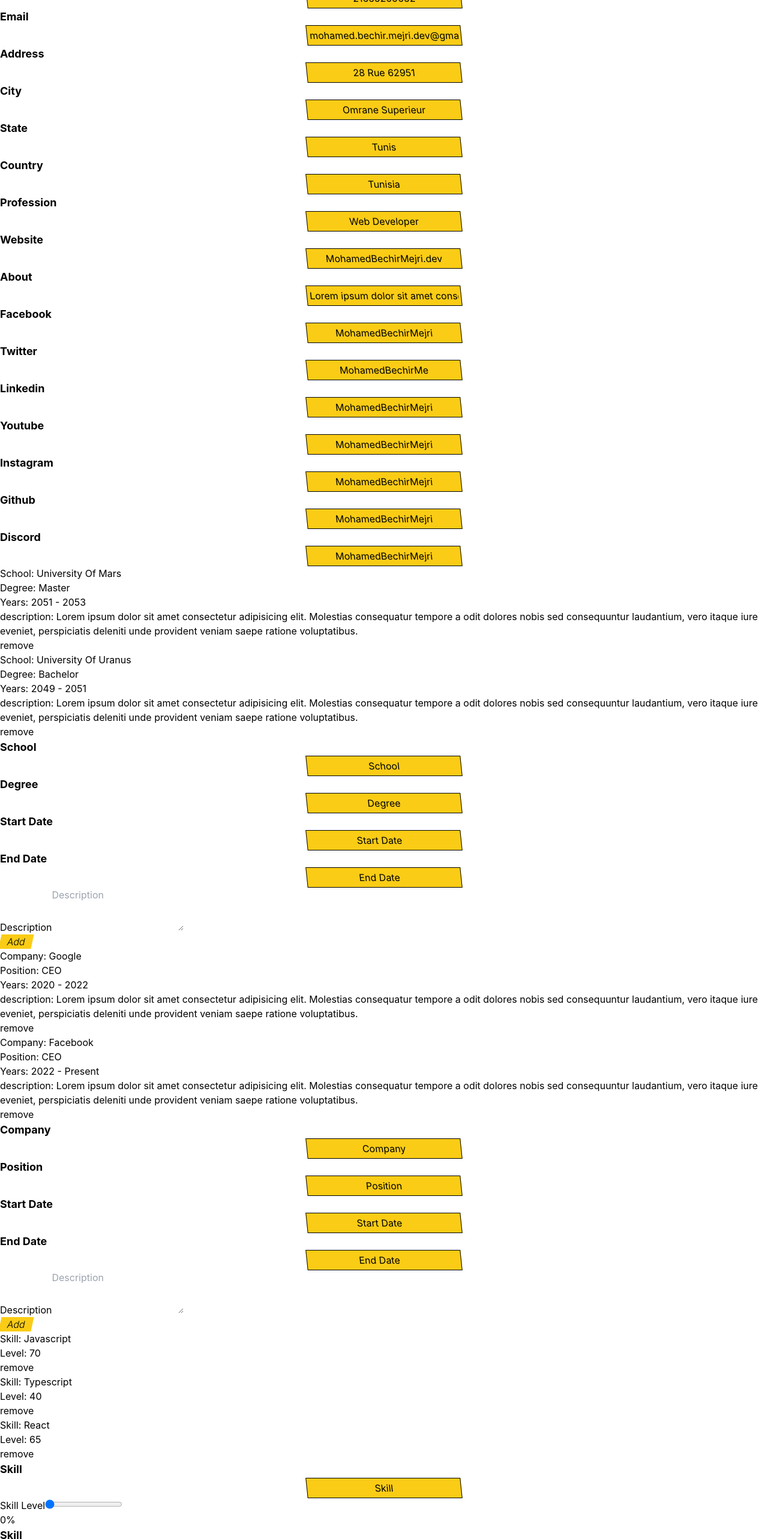
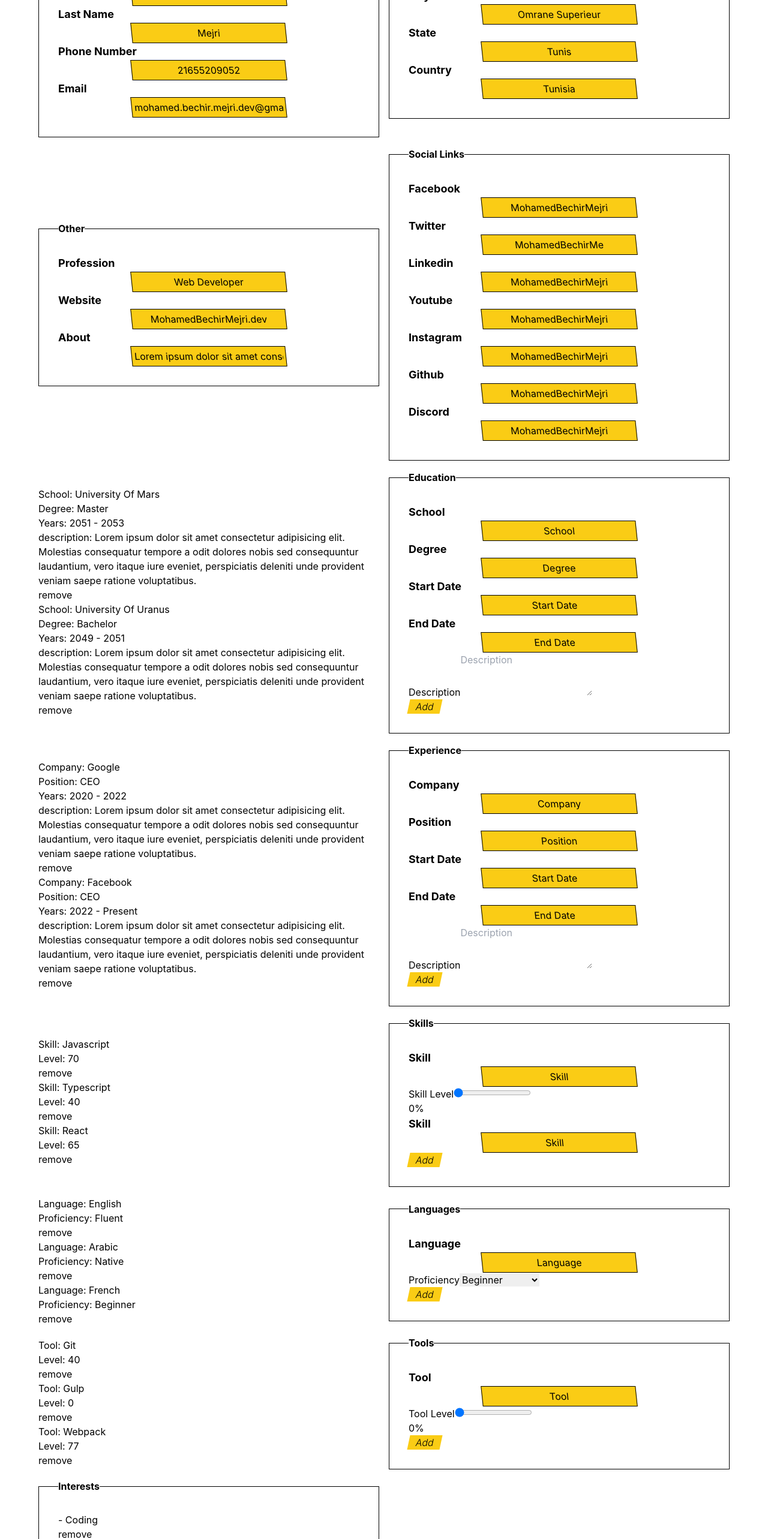
Before and after one commit to MohamedBechirMejri/cv-app-theodinproject, a React (Create React App) app: page / in a window 1280 px wide. Shown: the part 234-2800 px from the top of the page at 60% size. Built offline with nearby package versions, Linux system fonts and the light colour scheme.

Commit message:
add styling

```diff
--- a/src/Components/Edit/Edit.tsx
+++ b/src/Components/Edit/Edit.tsx
@@ -299,7 +299,13 @@ const Edit = ({
   };
 
   return (
-    <form autoComplete="off">
+    <div className="flex flex-col items-center p-8">
+      <form
+        autoComplete="off"
+        className="grid items-center justify-center grid-cols-2 gap-4 p-8"
+      >
+        <fieldset className="p-8 border border-black ">
+          <legend className="font-bold">Basic Info </legend>{" "}
           <FormGroup
             label="First Name"
             id="firstName"
@@ -331,32 +337,66 @@ const Edit = ({
             f={setEmail}
             type="email"
           />
-      <FormGroup label="Address" id="address" value={address} f={setAddress} />
+        </fieldset>
+        <fieldset className="p-8 border border-black">
+          <legend className="font-bold">Location</legend>{" "}
+          <FormGroup
+            label="Address"
+            id="address"
+            value={address}
+            f={setAddress}
+          />
           <FormGroup label="City" id="city" value={city} f={setCity} />
           <FormGroup label="State" id="state" value={state} f={setState} />
-      <FormGroup label="Country" id="country" value={country} f={setCountry} />
+          <FormGroup
+            label="Country"
+            id="country"
+            value={country}
+            f={setCountry}
+          />
+        </fieldset>
+        <fieldset className="p-8 border border-black">
+          <legend className="font-bold">Other</legend>{" "}
           <FormGroup
             label="Profession"
             id="profession"
             value={profession}
             f={setProfession}
           />
-      <FormGroup label="Website" id="website" value={website} f={setWebsite} />
+          <FormGroup
+            label="Website"
+            id="website"
+            value={website}
+            f={setWebsite}
+          />
           <FormGroup label="About" id="about" value={about} f={setAbout} />
+        </fieldset>
+        <fieldset className="p-8 border border-black">
+          <legend className="font-bold">Social Links</legend>{" "}
           <FormGroup
             label="Facebook"
             id="facebook"
             value={facebook}
             f={setFacebook}
           />
-      <FormGroup label="Twitter" id="twitter" value={twitter} f={setTwitter} />
+          <FormGroup
+            label="Twitter"
+            id="twitter"
+            value={twitter}
+            f={setTwitter}
+          />
           <FormGroup
             label="Linkedin"
             id="linkedin"
             value={linkedin}
             f={setLinkedin}
           />
-      <FormGroup label="Youtube" id="youtube" value={youtube} f={setYoutube} />
+          <FormGroup
+            label="Youtube"
+            id="youtube"
+            value={youtube}
+            f={setYoutube}
+          />
           <FormGroup
             label="Instagram"
             id="instagram"
@@ -364,8 +404,13 @@ const Edit = ({
             f={setInstagram}
           />
           <FormGroup label="Github" id="github" value={github} f={setGithub} />
-      <FormGroup label="Discord" id="discord" value={discord} f={setDiscord} />
-
+          <FormGroup
+            label="Discord"
+            id="discord"
+            value={discord}
+            f={setDiscord}
+          />
+        </fieldset>
         <div className="">
           {education.map((edu, i) => {
             return (
@@ -382,7 +427,9 @@ const Edit = ({
               </div>
             );
           })}
-        <div>
+        </div>{" "}
+        <fieldset className="p-8 border border-black">
+          <legend className="font-bold">Education</legend>
           <FormGroup label="School" id="school" value={school} f={setSchool} />
           <FormGroup label="Degree" id="degree" value={degree} f={setDegree} />
           <FormGroup
@@ -412,8 +459,7 @@ const Edit = ({
             />
           </div>
           <Button handler={handleEducationSubmit} />
-        </div>
-      </div>
+        </fieldset>
         <div>
           {experience.map((exp, i) => {
             return (
@@ -430,7 +476,9 @@ const Edit = ({
               </div>
             );
           })}
-        <div>
+        </div>
+        <fieldset className="p-8 border border-black">
+          <legend className="font-bold">Experience</legend>
           <FormGroup
             label="Company"
             id="company"
@@ -469,8 +517,7 @@ const Edit = ({
             />
           </div>
           <Button handler={handleExperienceSubmit} />
-        </div>
-      </div>
+        </fieldset>
         <div>
           {skills.map((skill, i) => {
             return (
@@ -483,7 +530,9 @@ const Edit = ({
               </div>
             );
           })}
-        <div>
+        </div>
+        <fieldset className="p-8 border border-black">
+          <legend className="font-bold">Skills</legend>
           <FormGroup label="Skill" id="skill" value={skill} f={setSkill} />
           <div className="">
             <label htmlFor="skillLevel">Skill Level</label>
@@ -507,8 +556,7 @@ const Edit = ({
             type="number"
           />
           <Button handler={handleSkillSubmit} />
-        </div>
-      </div>
+        </fieldset>
         <div className="">
           {languages.map((language, i) => {
             return (
@@ -521,8 +569,9 @@ const Edit = ({
               </div>
             );
           })}
-
-        <div>
+        </div>{" "}
+        <fieldset className="p-8 border border-black">
+          <legend className="font-bold">Languages</legend>
           <FormGroup
             label="Language"
             id="language"
@@ -547,8 +596,7 @@ const Edit = ({
             </select>
           </div>
           <Button handler={handleLanguageSubmit} />
-        </div>
-      </div>
+        </fieldset>
         <div>
           {tools.map((tool, i) => {
             return (
@@ -561,7 +609,9 @@ const Edit = ({
               </div>
             );
           })}
-        <div>
+        </div>{" "}
+        <fieldset className="p-8 border border-black">
+          <legend className="font-bold">Tools</legend>
           <FormGroup label="Tool" id="tool" value={tool} f={setTool} />
 
           <div className="">
@@ -579,10 +629,9 @@ const Edit = ({
             <p>{toolLevel}%</p>
           </div>
           <Button handler={handleToolSubmit} />
-        </div>
-      </div>
-      <div>
-        <h2>Interests</h2>
+        </fieldset>
+        <fieldset className="p-8 border border-black">
+          <legend className="font-bold">Interests</legend>
           {interests.map((interest, i) => {
             return (
               <div key={i}>
@@ -602,24 +651,13 @@ const Edit = ({
             />
             <Button handler={handleInterestSubmit} />
           </div>
+        </fieldset>
+      </form>{" "}
+      <div className="text-2xl">
+        <Button handler={handleSubmit} text="Submit" />
+        <Button handler={handleReset} text="Clear" />
       </div>
-      <button
-        className=""
-        onClick={e => {
-          handleSubmit(e);
-        }}
-      >
-        Submit
-      </button>
-      <button
-        className=""
-        onClick={e => {
-          handleReset(e);
-        }}
-      >
-        Clear
-      </button>
-    </form>
+    </div>
   );
 };
 
```
Lines whose indentation alone changed are shown as unchanged.
